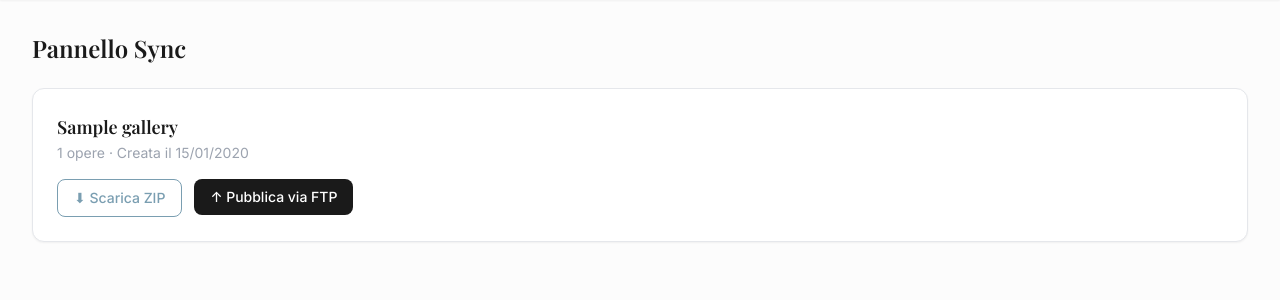
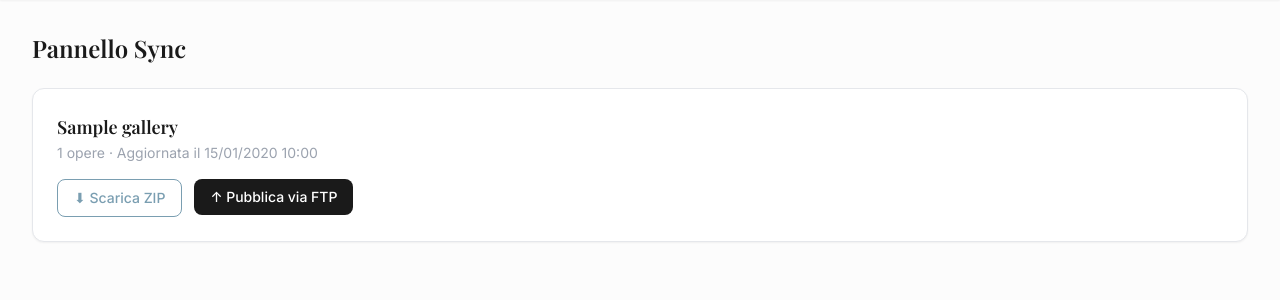
Before and after one commit to tabuto/pyartist, a Flask app: template backoffice/templates/sync/sync.html in a window 1280 px wide. Shown: the part 57-357 px from the top of the page. Run offline with Flask 3, Linux system fonts and the light colour scheme; the template is opened without the code that fills it: values that come from a table or form of the project are taken from there, others are empty; tables that the repository leaves empty hold one stand-in row (values such as "Sample post"); parts of the project's set-up code (start-up, migrations or seed data) failed here and were passed over; some libraries are stand-ins or nearby versions.

Commit message:
Show last modified date instead of creation date in Sync panel
Co-authored-by: Copilot <223556219+Copilot@users.noreply.github.com>

```diff
--- a/backoffice/templates/sync/sync.html
+++ b/backoffice/templates/sync/sync.html
@@ -9,7 +9,7 @@
     <div class="flex items-start justify-between mb-4">
       <div>
         <h2 class="font-display text-lg font-semibold">{{ g.name }}</h2>
-        <p class="text-sm text-gray-400 mt-0.5">{{ g.items | length }} opere · Creata il {{ g.created_at.strftime('%d/%m/%Y') }}</p>
+        <p class="text-sm text-gray-400 mt-0.5">{{ g.items | length }} opere · Aggiornata il {{ g.updated_at.strftime('%d/%m/%Y %H:%M') }}</p>
       </div>
     </div>
     <div class="flex gap-3 flex-wrap">
```
